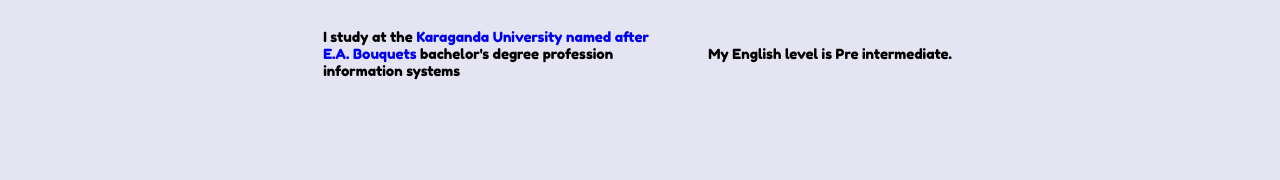
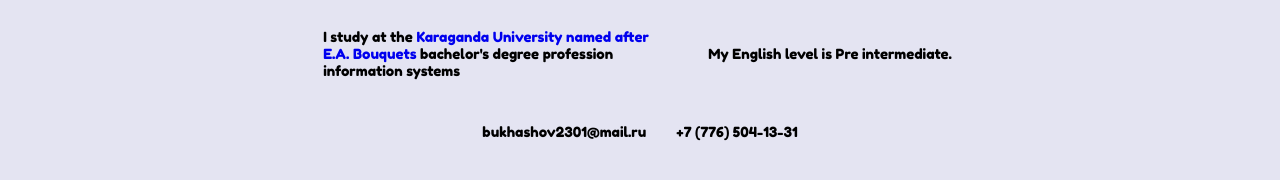
Before and after one commit to Bukhashov/rsschool-cv, a plain HTML site: page index.html in a window 1280 px wide. Shown: the part 428-608 px from the top of the page. Drawn offline with Linux system fonts and the light colour scheme.

Commit message:
feat: add contacts

```diff
--- a/index.html
+++ b/index.html
@@ -61,7 +61,8 @@
                 <div class="english">My English level is Pre intermediate.</div>
             </div>
             <div class="contacts">
-
+                <a href="mailto:bukhashov2301@mail.ru">bukhashov2301@mail.ru</a>
+                <a href="tel:+7 776 504 13 31">+7 (776) 504-13-31</a>
             </div>
         </div>
 
--- a/style.css
+++ b/style.css
@@ -152,3 +152,13 @@
 .english{
     margin: 20px;
 }
+
+.contacts{
+    display: flex;
+    justify-content: center;
+}
+.contacts > a {
+    margin: 15px;
+    text-decoration: none;
+    color:#000;
+}
```
